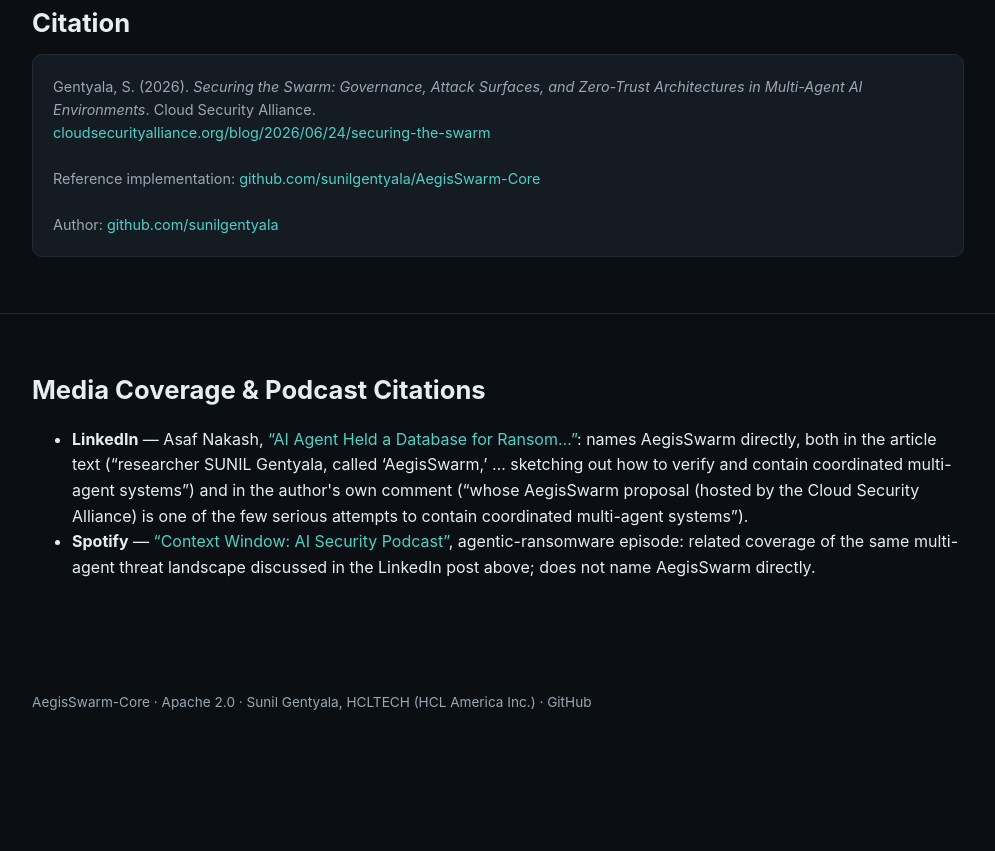
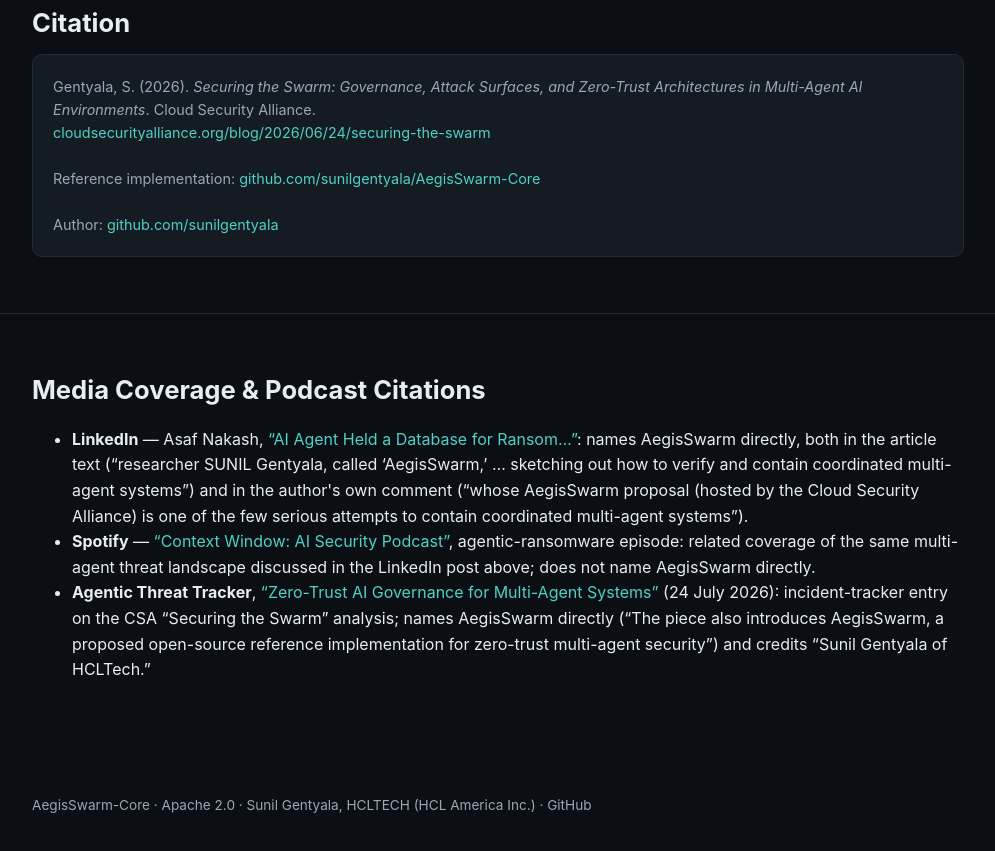
Before and after one commit to sunilgentyala/AegisSwarm-Core, a plain HTML site: page docs/index.html in a window 1280 px wide. Shown: the part 3846-4697 px from the top of the page, without its empty margins (142-1137 px from the left). Before the commit the page ends 4620 px from the top, so only its background shows below. Drawn offline with Linux system fonts and the light colour scheme.

Commit message:
Add Agentic Threat Tracker citation to media coverage section
Third-party incident-tracker entry names AegisSwarm and Sunil Gentyala directly, citing the CSA "Securing the Swarm" article.

```diff
--- a/docs/index.html
+++ b/docs/index.html
@@ -296,6 +296,11 @@
         <a href="https://open.spotify.com/episode/1PpMTGsBxmBY4TRhpCIDJz">&ldquo;Context Window: AI Security Podcast&rdquo;</a>, agentic-ransomware episode:
         related coverage of the same multi-agent threat landscape discussed in the LinkedIn post above; does not name AegisSwarm directly.
       </li>
+      <li>
+        <strong>Agentic Threat Tracker</strong>,
+        <a href="https://agentic-threat-tracker.com/incident/f34fe4ee00098a12515c82d359c09b4f0458a30b">&ldquo;Zero-Trust AI Governance for Multi-Agent Systems&rdquo;</a> (24 July 2026):
+        incident-tracker entry on the CSA &ldquo;Securing the Swarm&rdquo; analysis; names AegisSwarm directly (&ldquo;The piece also introduces AegisSwarm, a proposed open-source reference implementation for zero-trust multi-agent security&rdquo;) and credits &ldquo;Sunil Gentyala of HCLTech.&rdquo;
+      </li>
     </ul>
   </div>
 </section>
```
Also changed, not shown: 1 other file.
